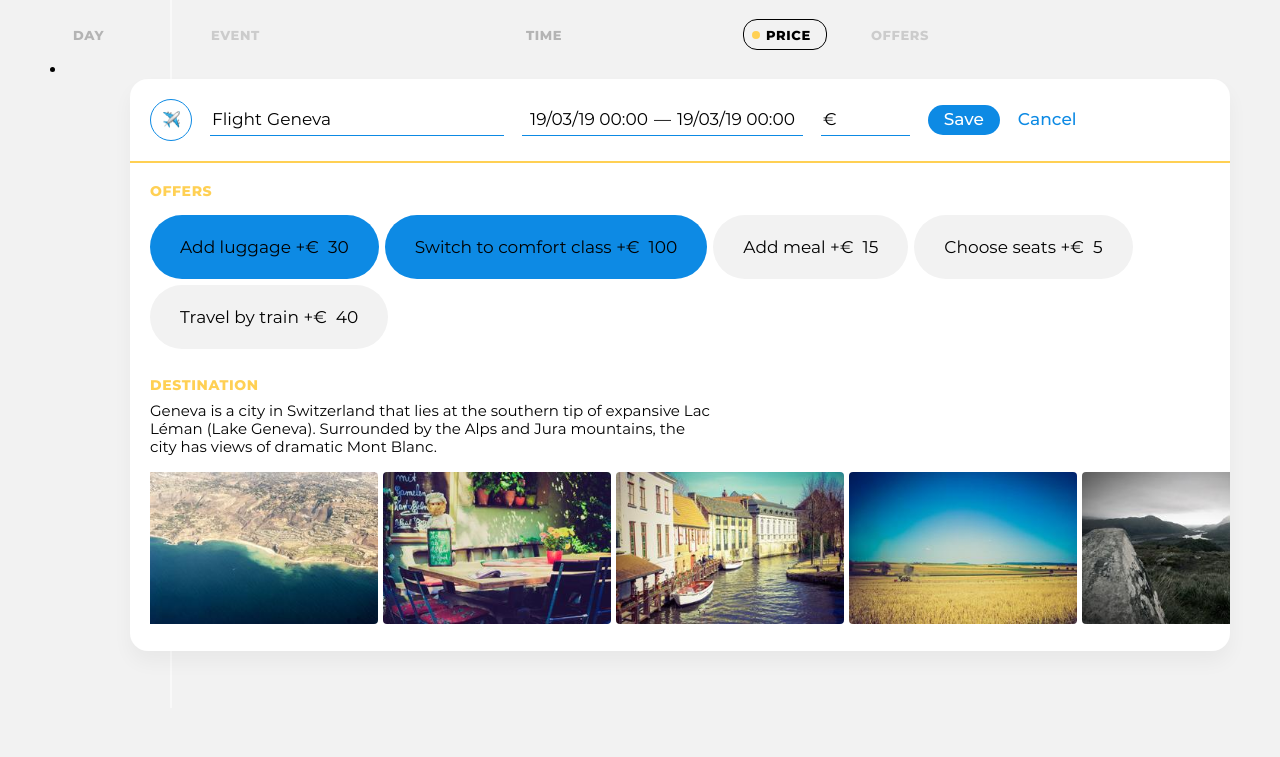
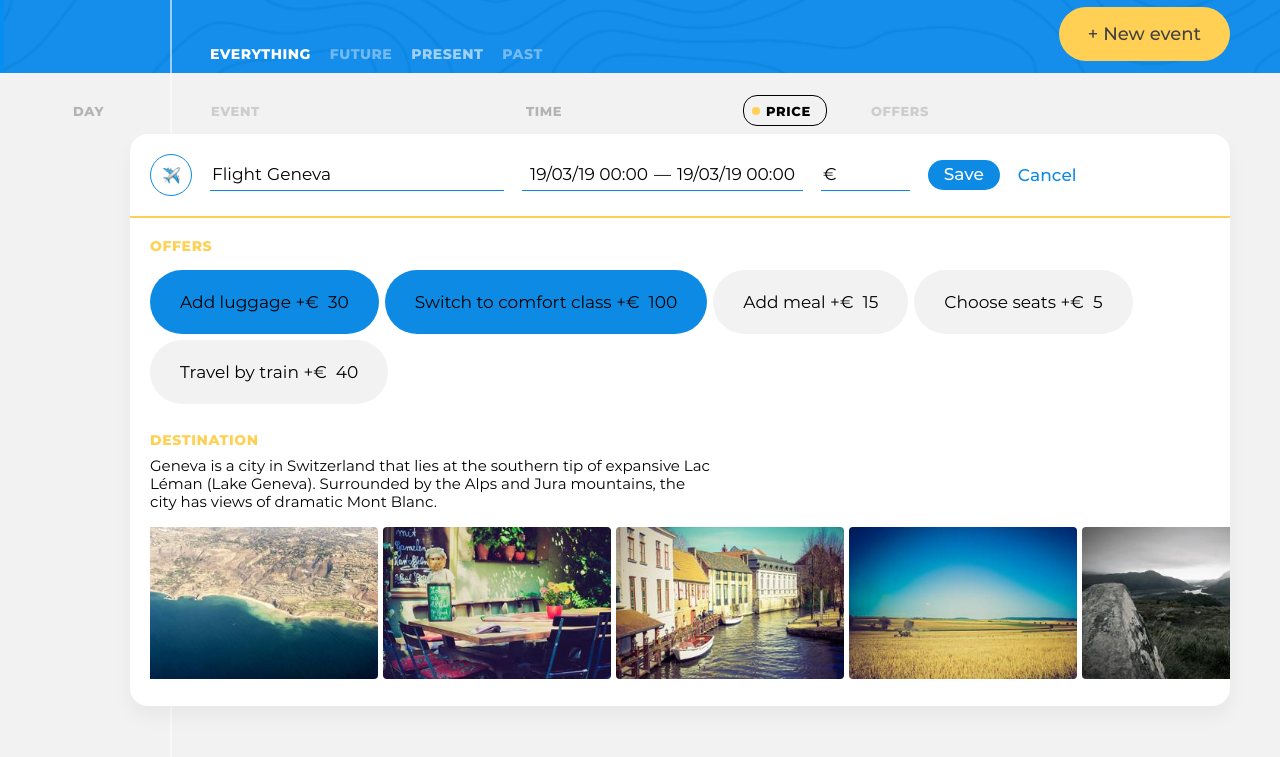
Before and after one commit to htmlacademy-ecmascript/1814839-big-trip-20, a website built with webpack: page public/index.html in a window 1280 px wide. Shown: the part 92-849 px from the top of the page. Before the commit the page ends 800 px from the top, so only its background shows below. Built offline with nearby package versions, Linux system fonts and the light colour scheme.

Commit message:
добавляет презентер
Signed-off-by: lynx-boop <shimukurumhi@gmail.com>

```diff
--- a/public/index.html
+++ b/public/index.html
@@ -23,6 +23,8 @@
             <!-- Фильтры -->
           </div>
         </div>
+
+        <button class="trip-main__event-add-btn  btn  btn--big  btn--yellow" type="button">New event</button>
       </div>
     </div>
   </header>
--- a/src/main.js
+++ b/src/main.js
@@ -1,8 +1,8 @@
-import { render } from './render.js';
-import NewEventButtonView from './view/new-event-button-view.js';
+import { renderAfterBegin, renderBeforeEnd } from './render.js';
+import TripInfoView from './view/trip-info-view.js';
 import FilterView from './view/filter-view.js';
+import ListPresenter from './presenter/list-presenter.js';
 import SortView from './view/sort-view.js';
-import AddNewPointView from './view/add-new-point-view.js';
 
 const header = document.querySelector('.page-header');
 const tripMain = header.querySelector('.trip-main');
@@ -10,12 +10,13 @@ const tripControlsFilters = header.querySelector('.trip-controls__filters');
 const main = document.querySelector('.page-main');
 const tripEvents = main.querySelector('.trip-events');
 
-const eventButton = new NewEventButtonView();
+const tripInfo = new TripInfoView();
 const filter = new FilterView();
 const sort = new SortView();
-const addNewPoint = new AddNewPointView();
+const listPresenter = new ListPresenter({ listContainer: tripEvents });
 
-render(eventButton, tripMain);
-render(filter, tripControlsFilters);
-render(sort, tripEvents);
-render(addNewPoint, tripEvents);
+renderAfterBegin(tripInfo, tripMain);
+renderBeforeEnd(filter, tripControlsFilters);
+renderAfterBegin(sort, tripEvents);
+
+listPresenter.init();
--- /dev/null
+++ b/src/presenter/list-presenter.js
@@ -0,0 +1,22 @@
+import { renderBeforeEnd } from '../render.js';
+
+import ListView from '../view/list-view.js';
+import AddNewPointView from '../view/add-new-point-view.js';
+import TripPoint from '../view/trip-point-view.js';
+
+export default class ListPresenter {
+  listComponent = new ListView();
+
+  constructor({ listContainer }) {
+    this.listContainer = listContainer;
+  }
+
+  init() {
+    renderBeforeEnd(this.listComponent, this.listContainer);
+    renderBeforeEnd(new AddNewPointView(), this.listComponent.getElement());
+
+    for (let i = 0; i < 3; i++) {
+      renderBeforeEnd(new TripPoint(), this.listComponent.getElement());
+    }
+  }
+}
--- a/src/render.js
+++ b/src/render.js
@@ -12,8 +12,12 @@ function createElement(template) {
   return newElement.firstElementChild;
 }
 
-function render(component, container, place = RenderPosition.BEFOREEND) {
+function renderAfterBegin(component, container, place = RenderPosition.AFTERBEGIN) {
   container.insertAdjacentElement(place, component.getElement());
 }
 
-export {RenderPosition, createElement, render};
+function renderBeforeEnd(component, container, place = RenderPosition.BEFOREEND) {
+  container.insertAdjacentElement(place, component.getElement());
+}
+
+export { RenderPosition, createElement, renderAfterBegin, renderBeforeEnd };
--- /dev/null
+++ b/src/view/list-view.js
@@ -0,0 +1,24 @@
+import { createElement } from '../render.js';
+
+function createListTemplate() {
+  return (
+    '<ul class="trip-events__list"></ul>');
+}
+
+export default class ListView {
+  getTemplate() {
+    return createListTemplate();
+  }
+
+  getElement() {
+    if (!this.element) {
+      this.element = createElement(this.getTemplate());
+    }
+
+    return this.element;
+  }
+
+  removeElement() {
+    this.element = null;
+  }
+}
--- /dev/null
+++ b/src/view/trip-info-view.js
@@ -0,0 +1,34 @@
+import { createElement } from '../render.js';
+
+function createTripInfoTemplate() {
+  return (
+    `<section class="trip-main__trip-info  trip-info">
+    <div class="trip-info__main">
+      <h1 class="trip-info__title">Amsterdam &mdash; Chamonix &mdash; Geneva</h1>
+
+      <p class="trip-info__dates">Mar 18&nbsp;&mdash;&nbsp;20</p>
+    </div>
+
+    <p class="trip-info__cost">
+      Total: &euro;&nbsp;<span class="trip-info__cost-value">1230</span>
+    </p>
+  </section>`);
+}
+
+export default class TripInfoView {
+  getTemplate() {
+    return createTripInfoTemplate();
+  }
+
+  getElement() {
+    if (!this.element) {
+      this.element = createElement(this.getTemplate());
+    }
+
+    return this.element;
+  }
+
+  removeElement() {
+    this.element = null;
+  }
+}
```
